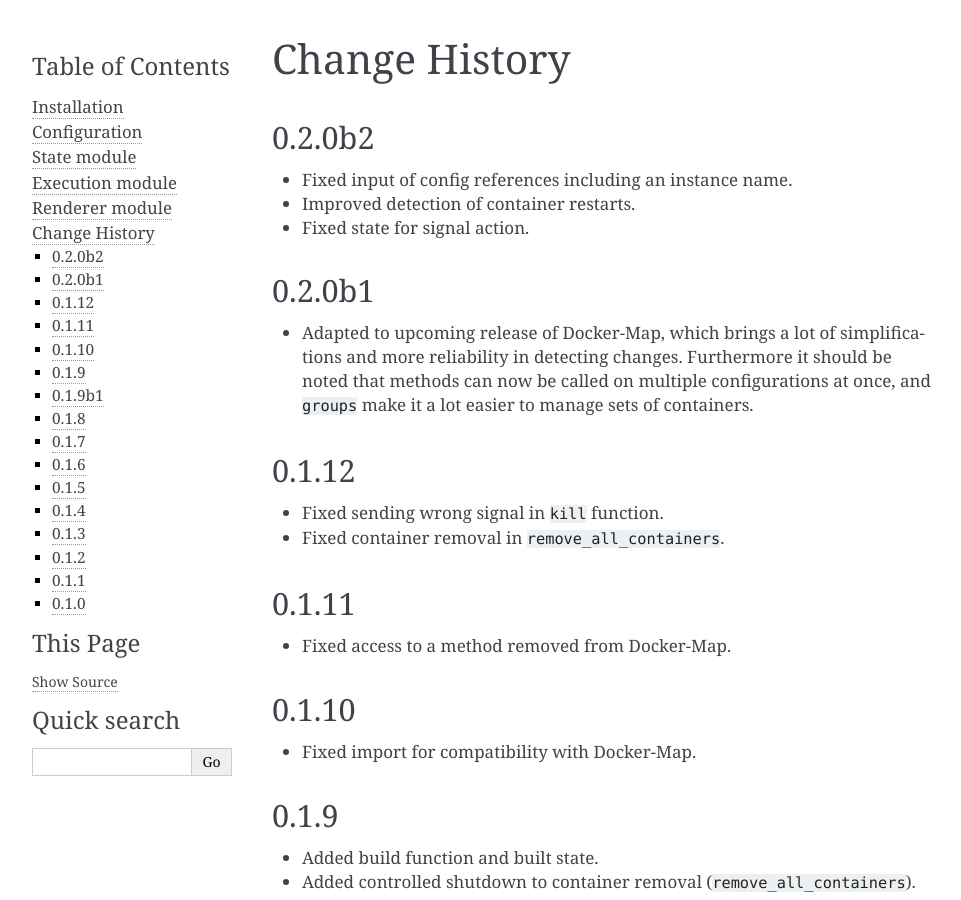
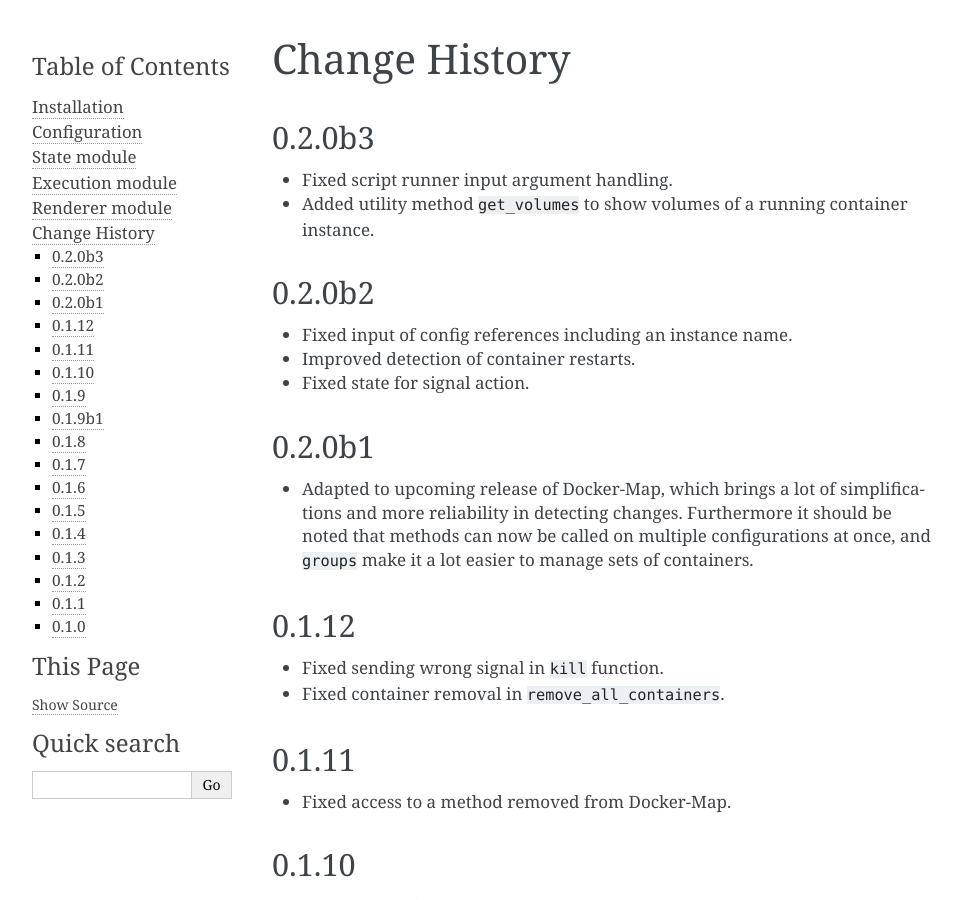
Before and after one commit to merll/salt-container-map, a Sphinx documentation site: the page built from docs/changes.rst, in a window 1280 px wide and 900 px high. Shown: the whole window, without its empty margins (148-1109 px from the left). Built offline with Sphinx 7.4.7, drawn with Linux system fonts in a browser that asks for light colours.

Commit message:
Updated version and preliminary change log.

```diff
--- a/docs/changes.rst
+++ b/docs/changes.rst
@@ -2,6 +2,11 @@
 
 Change History
 ==============
+0.2.0b3
+-------
+* Fixed script runner input argument handling.
+* Added utility method ``get_volumes`` to show volumes of a running container instance.
+
 0.2.0b2
 -------
 * Fixed input of config references including an instance name.
--- a/saltcontainermap/__init__.py
+++ b/saltcontainermap/__init__.py
@@ -1,4 +1,4 @@
 # -*- coding: utf-8 -*-
 from __future__ import unicode_literals
 
-__version__ = '0.2.0b2'
+__version__ = '0.2.0b3'
```
